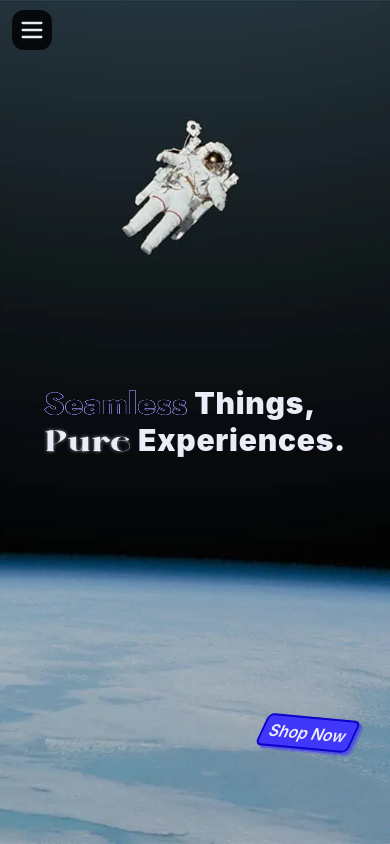
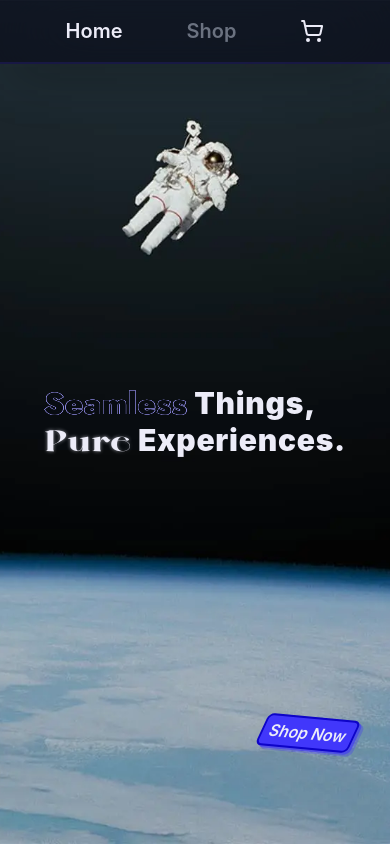
Before and after one commit to Vincent0103/shopping-cart, a React (Vite) app: page /home in a window 390 px wide. Shown: the top 844 px of the page. Built offline with nearby package versions, Linux system fonts and the light colour scheme.

Commit message:
make navbar more responsive

```diff
--- a/src/components/nav/Navbar.jsx
+++ b/src/components/nav/Navbar.jsx
@@ -19,16 +19,16 @@ const Navbar = ({ displayedPageName }) => {
       <nav
         id="main-navbar"
         aria-label="Main"
-        className="fixed inset-0 z-10 flex h-20 w-full items-center justify-between
-      border-b-2 border-b-background-700/40 bg-background-950/60 px-44 shadow-2xl backdrop-blur-2xl max-lg:px-20
-        max-sm:hidden"
+        className="fixed inset-0 z-10 flex h-20 w-full items-center
+      justify-between border-b-2 border-b-background-700/40 bg-background-950/60 px-44 shadow-2xl backdrop-blur-2xl
+        max-lg:px-24 max-md:justify-center max-sm:h-16"
       >
-        <Link to={"/home"}>
+        <Link className="max-md:hidden" to={"/home"}>
           <div className="flex h-12 w-24 items-center justify-center bg-accent-400 p-2">
             <img src={BrandLogo} alt="Logo of soz." />
           </div>
         </Link>
-        <ul className="flex items-center justify-center gap-28 text-xl font-semibold max-lg:gap-20">
+        <ul className="flex items-center justify-center gap-28 text-xl font-semibold max-sm:gap-16">
           <Link to={"/home"}>
             <li
               className={`cursor-pointer transition-colors ${getTextColorClasses("home")}`}
@@ -51,11 +51,6 @@ const Navbar = ({ displayedPageName }) => {
           </li>
         </ul>
       </nav>
-      <nav className="fixed inset-0 z-10 flex h-12 w-full items-center px-3 sm:hidden">
-        <div className="mt-3 cursor-pointer rounded-xl bg-black/80 p-1.5 backdrop-blur-lg">
-          <Menu size={28} />
-        </div>
-      </nav>
       <CartPopup />
     </>
   );
```
